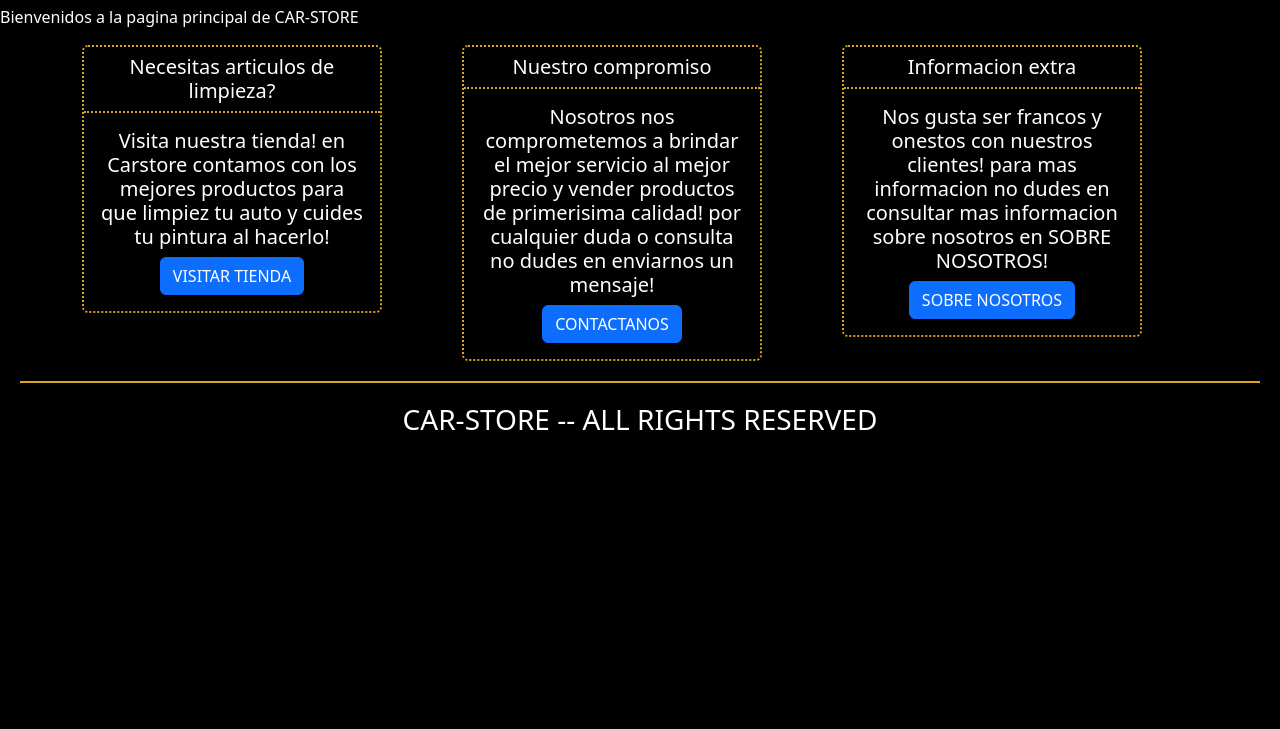
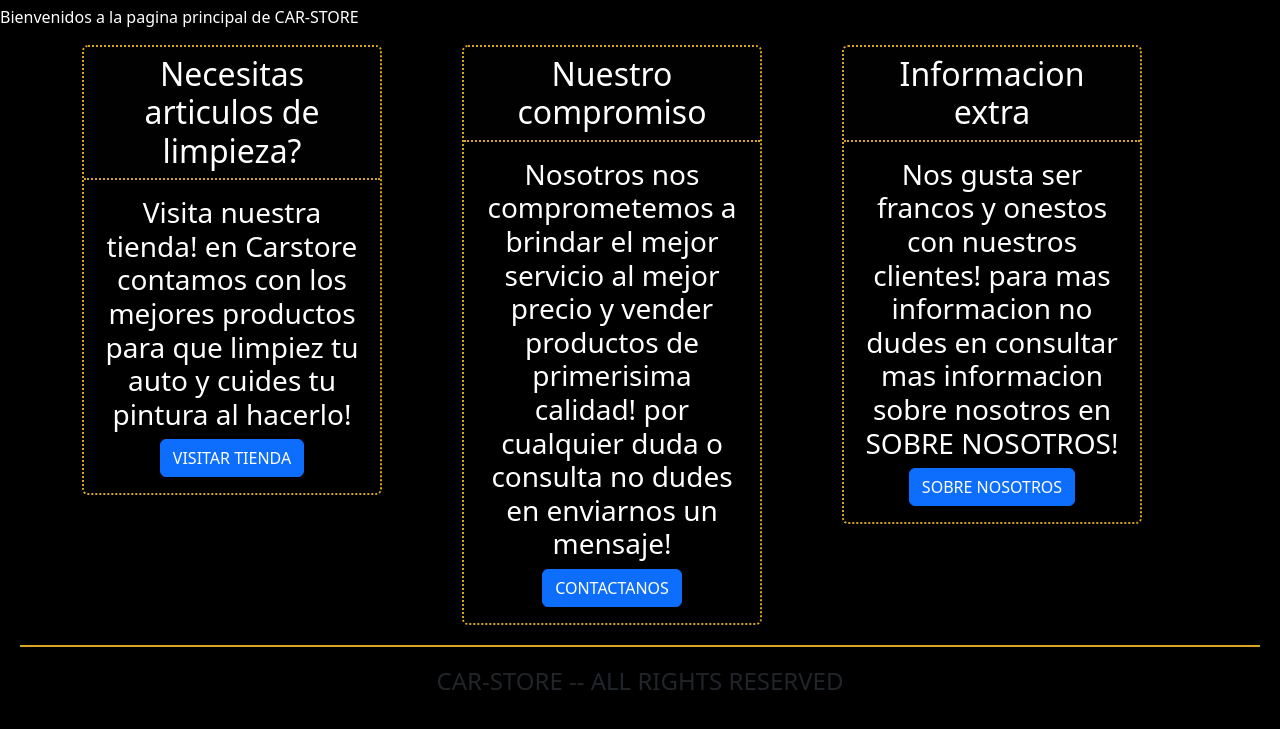
Before and after one commit to AgusDesi04/Car-Store, a plain HTML site: page index.html in a window 1280 px wide. Shown: the part 149-878 px from the top of the page. Before the commit the page ends 800 px from the top, so only its background shows below. Drawn offline with nearby package versions, Linux system fonts and the light colour scheme.

Commit message:
commit antes de la 3er pre-entraga

```diff
--- a/index.html
+++ b/index.html
@@ -57,12 +57,12 @@
         <div class="col">
           <div class="cards">
             <div class="card customized-card cardA">
-              <h5 class="card-header">Necesitas articulos de limpieza?</h5>
+              <h2 class="card-header">Necesitas articulos de limpieza?</h2>
               <div class="card-body">
-                <h5 class="card-title card-title-index">Visita nuestra tienda! en Carstore contamos con los mejores
+                <h3 class="card-title card-title-index">Visita nuestra tienda! en Carstore contamos con los mejores
                   productos para que
                   limpiez tu
-                  auto y cuides tu pintura al hacerlo!</h5>
+                  auto y cuides tu pintura al hacerlo!</h3>
                 <a href="pages/store.html" class="btn btn-primary">VISITAR TIENDA</a>
               </div>
             </div>
@@ -70,25 +70,25 @@
         </div>
         <div class="col">
           <div class="card customized-card cardB">
-            <h5 class="card-header">Nuestro compromiso</h5>
+            <h2 class="card-header">Nuestro compromiso</h2>
             <div class="card-body">
-              <h5 class="card-title card-title-index">Nosotros nos comprometemos a brindar el mejor servicio al mejor
+              <h3 class="card-title card-title-index">Nosotros nos comprometemos a brindar el mejor servicio al mejor
                 precio y vender
                 productos
-                de primerisima calidad! por cualquier duda o consulta no dudes en enviarnos un mensaje!</h5>
+                de primerisima calidad! por cualquier duda o consulta no dudes en enviarnos un mensaje!</h3>
               <a href="pages/contact.html" class="btn btn-primary">CONTACTANOS</a>
             </div>
           </div>
         </div>
         <div class="col">
           <div class="card customized-card cardC">
-            <h5 class="card-header">Informacion extra</h5>
+            <h2 class="card-header">Informacion extra</h2>
             <div class="card-body">
-              <h5 class="card-title card-title-index">Nos gusta ser francos y onestos con nuestros clientes! para mas
+              <h3 class="card-title card-title-index">Nos gusta ser francos y onestos con nuestros clientes! para mas
                 informacion no
                 dudes
                 en
-                consultar mas informacion sobre nosotros en SOBRE NOSOTROS!</h5>
+                consultar mas informacion sobre nosotros en SOBRE NOSOTROS!</h3>
               <a href="pages/about.html" class="btn btn-primary custom-button">SOBRE NOSOTROS</a>
             </div>
           </div>
@@ -99,7 +99,7 @@
     </main>
 
     <footer>
-      <h3>CAR-STORE -- ALL RIGHTS RESERVED</h3>
+      <h4>CAR-STORE -- ALL RIGHTS RESERVED</h4>
     </footer>
 
 
```
Also changed, not shown: pages/contact.html (+2 -2 lines), pages/store.html (+1 -1 lines).
